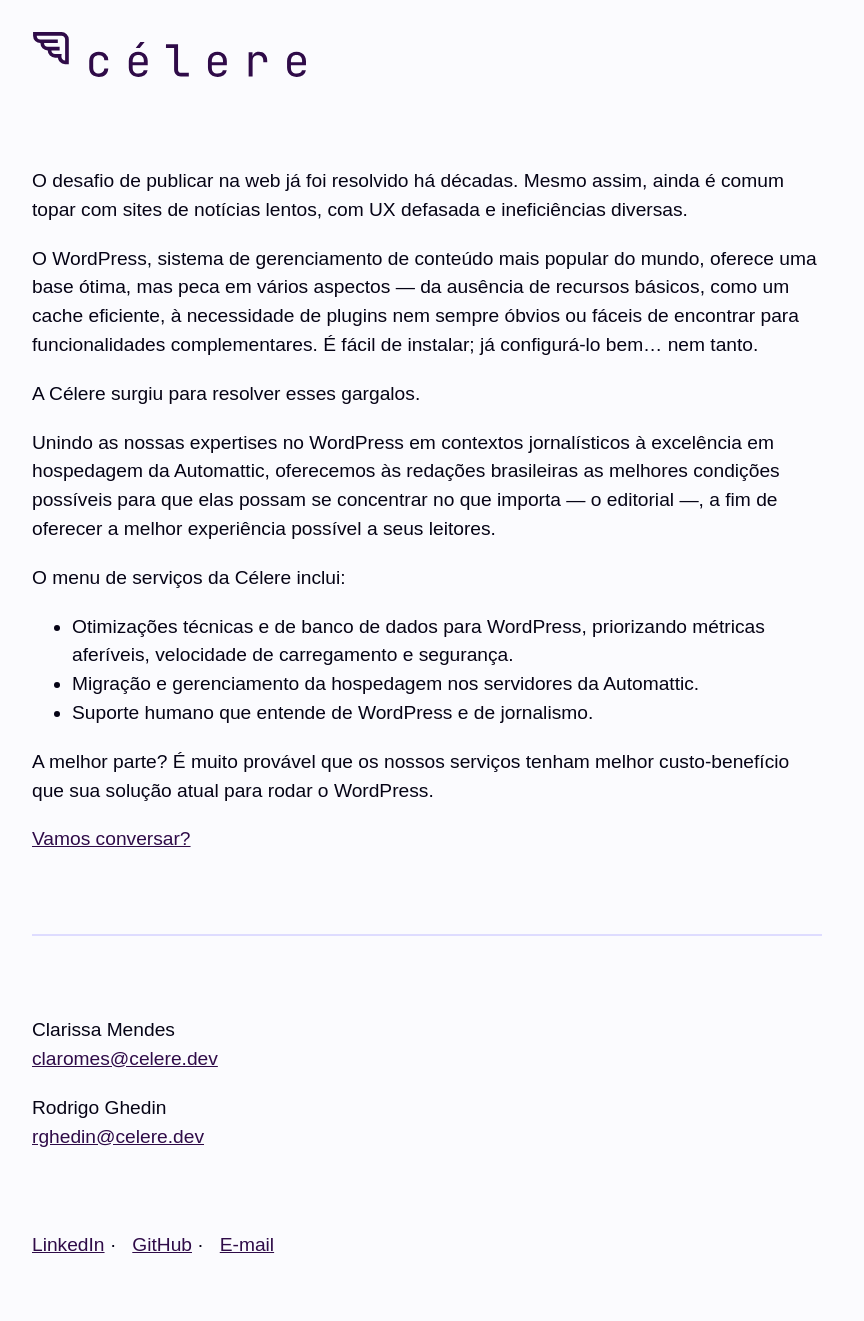
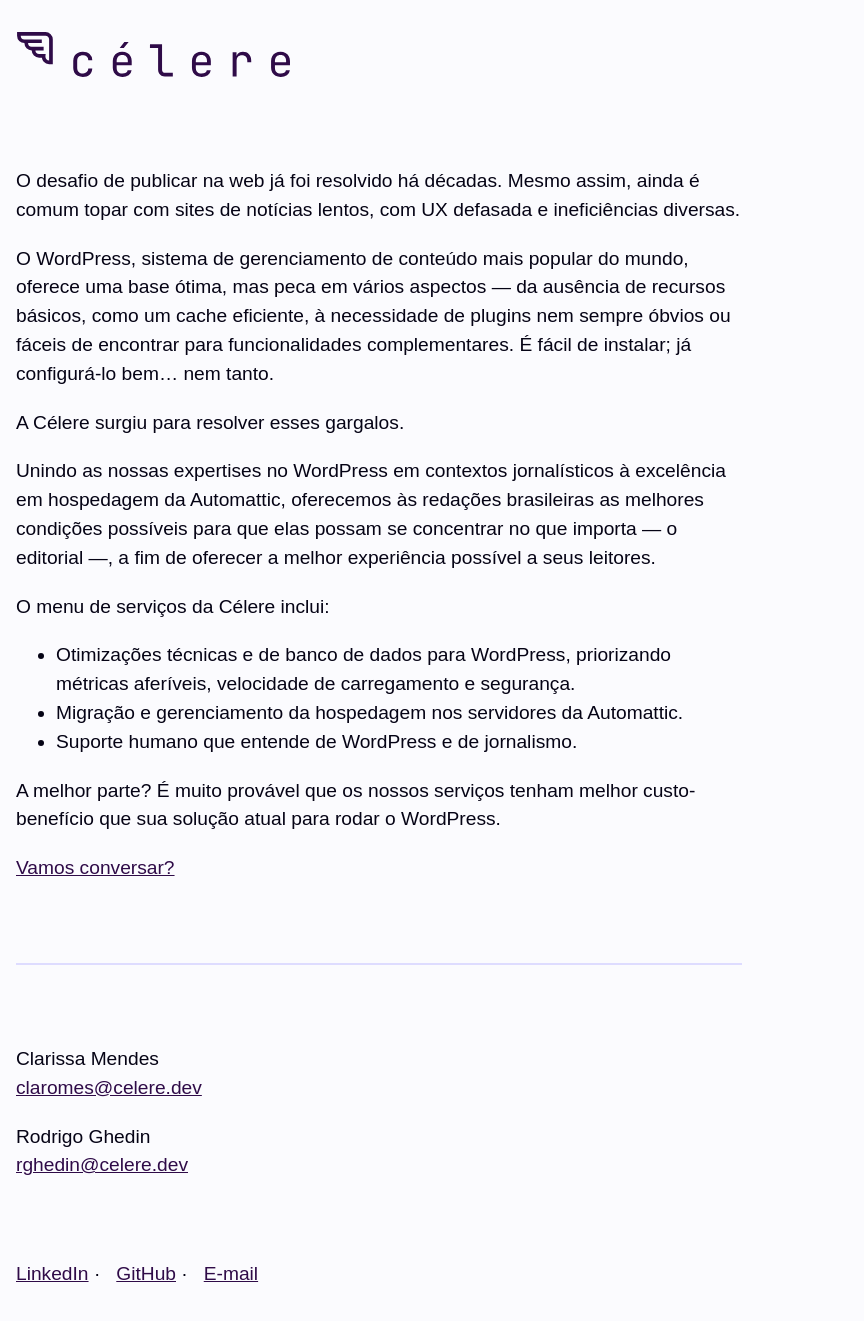
Before and after one commit to celere-dev/site, a Jekyll site: the page built from index.md, in a window 1280 px wide. Shown: the whole page, without its empty margins (0-864 px from the left). Built offline with Jekyll 4.4.1, drawn with Linux system fonts in a browser that asks for light colours; before the commit the page ends 1292 px from its top, so only the background shows below that.

Commit message:
Ajusta margens/rolagem horizontal em telas médias (tablets e celulares grandes)

```diff
--- a/assets/style.css
+++ b/assets/style.css
@@ -40,8 +40,8 @@ img {
 
 body {
 	background-color: var(--background);
-	width: min(100% - 1rem, 74ch);
-	margin: 2rem auto 2rem 2rem;
+	width: min(100% - 2rem, 100%);
+	margin: 2rem auto 2rem 1rem;
 	font-family: var(--ff-base);
 	font-size: var(--fs-1);
 	line-height: 1.5;
@@ -64,6 +64,7 @@ a:hover {
 p,
 ul {
 	margin-bottom: var(--pos-margem-baixo);
+	text-wrap: pretty;
 }
 
 h1 {
@@ -86,7 +87,8 @@ header {
 }
 
 main {
-	margin: 0 auto;
+	margin: 0;
+	max-width: 68ch;
 }
 
 footer {
@@ -100,9 +102,3 @@ footer ul {
 	padding: 0;
 	margin: 0;
 }
-
-@media only screen and (max-width: 512px) {
-	body {
-		margin: 0 auto;
-	}
-}
```
Also changed, not shown: Gemfile.lock.
